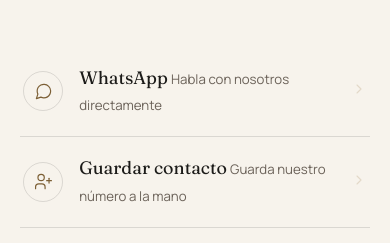
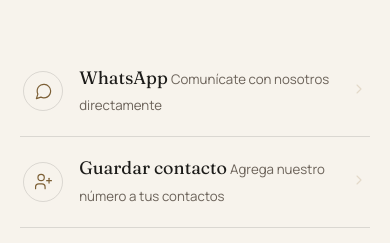
Before and after one commit to delaislastudios/digital-business-card-system, a plain HTML site: page demos/mobile-bar/index.html in a window 390 px wide. Shown: the part 476-719 px from the top of the page. Drawn offline with Linux system fonts and the light colour scheme.

Commit message:
Finalize mobile bar demo

```diff
--- a/demos/mobile-bar/index.html
+++ b/demos/mobile-bar/index.html
@@ -308,7 +308,7 @@
         </span>
         <span class="qa-text">
           <span class="qa-title">WhatsApp</span>
-          <span class="qa-sub"><span class="es">Habla con nosotros directamente</span><span class="en">Message us directly</span></span>
+          <span class="qa-sub"><span class="es">Comunícate con nosotros directamente</span><span class="en">Message us directly</span></span>
         </span>
         <span class="qa-chevron" aria-hidden="true"><svg viewBox="0 0 24 24"><path d="M9 18l6-6-6-6"/></svg></span>
       </a>
@@ -319,7 +319,7 @@
         </span>
         <span class="qa-text">
           <span class="qa-title"><span class="es">Guardar contacto</span><span class="en">Save contact</span></span>
-          <span class="qa-sub"><span class="es">Guarda nuestro número a la mano</span><span class="en">Keep our number on hand</span></span>
+          <span class="qa-sub"><span class="es">Agrega nuestro número a tus contactos</span><span class="en">Add our number to your contacts</span></span>
         </span>
         <span class="qa-chevron" aria-hidden="true"><svg viewBox="0 0 24 24"><path d="M9 18l6-6-6-6"/></svg></span>
       </a>
```
